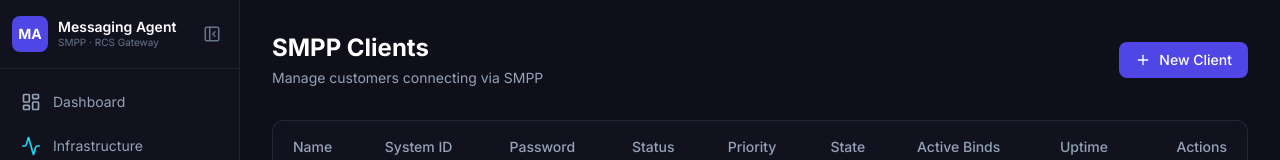
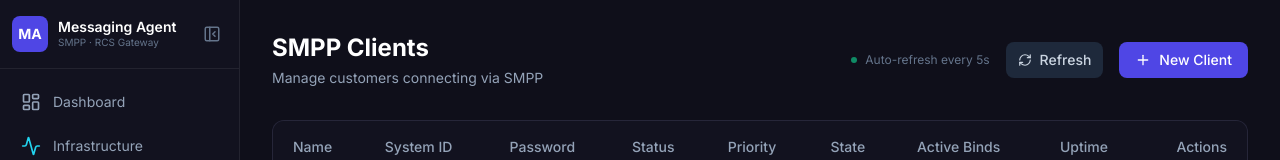
Before and after one commit to nikomaxos/messaging-agent, a React (Vite) app in the folder admin-panel/: page /smpp/clients in a window 1280 px wide. Shown: the top 160 px of the page. Built offline with nearby package versions, Linux system fonts and the light colour scheme; no server answers; sample sign-in values are in the browser's storage.

Commit message:
feat: add auto-refresh indicator and manual refresh button to SMPP Clients page

```diff
--- a/admin-panel/src/pages/SmppClientsPage.tsx
+++ b/admin-panel/src/pages/SmppClientsPage.tsx
@@ -2,13 +2,13 @@ import { useState } from 'react'
 import { useQuery, useMutation, useQueryClient } from '@tanstack/react-query'
 import { getSmppClients, createSmppClient, updateSmppClient, deleteSmppClient, disconnectSmppClient } from '../api/client'
 import { SmppClient } from '../types'
-import { Plus, Pencil, Trash2, X, Check, Unplug } from 'lucide-react'
+import { Plus, Pencil, Trash2, X, Check, Unplug, RefreshCw } from 'lucide-react'
 import { format } from 'date-fns'
 import { ConfirmModal } from '../components/ConfirmModal'
 
 export default function SmppClientsPage() {
   const qc = useQueryClient()
-  const { data: clients = [], isFetching } = useQuery({ queryKey: ['smppClients'], queryFn: getSmppClients, refetchInterval: 5000 })
+  const { data: clients = [], isFetching, refetch, dataUpdatedAt } = useQuery({ queryKey: ['smppClients'], queryFn: getSmppClients, refetchInterval: 5000 })
 
   const [editingId, setEditingId] = useState<number | null>(null)
   const [formData, setFormData] = useState<Partial<SmppClient>>({})
@@ -85,6 +85,23 @@ export default function SmppClientsPage() {
           <h1 className="text-2xl font-bold text-white mb-1">SMPP Clients</h1>
           <p className="text-slate-400 text-sm">Manage customers connecting via SMPP</p>
         </div>
+        <div className="flex items-center gap-4">
+          <div className="flex items-center gap-2 text-xs text-slate-500">
+            <span className="w-1.5 h-1.5 rounded-full bg-emerald-500 animate-pulse"></span>
+            Auto-refresh every 5s
+            {dataUpdatedAt > 0 && (
+              <span className="text-slate-600">• Last: {new Date(dataUpdatedAt).toLocaleTimeString()}</span>
+            )}
+          </div>
+          <button
+            onClick={() => refetch()}
+            disabled={isFetching}
+            className="flex items-center gap-2 bg-slate-800 hover:bg-slate-700 text-slate-300 hover:text-white px-3 py-2 rounded-lg text-sm font-medium transition disabled:opacity-50"
+            title="Refresh now"
+          >
+            <RefreshCw size={14} className={isFetching ? 'animate-spin' : ''} />
+            Refresh
+          </button>
           <button
             onClick={startCreate}
             disabled={isCreating}
@@ -92,6 +109,7 @@ export default function SmppClientsPage() {
           >
             <Plus size={16} /> New Client
           </button>
+        </div>
       </div>
 
       <div className="bg-[#1a1a2e] border border-white/[0.05] rounded-xl overflow-hidden shadow-sm">
```
Lines whose indentation alone changed are shown as unchanged.
